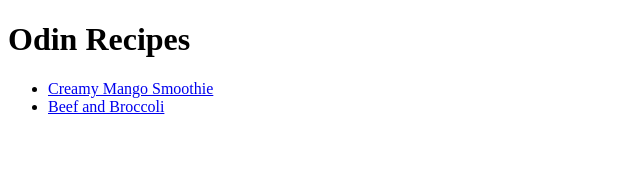
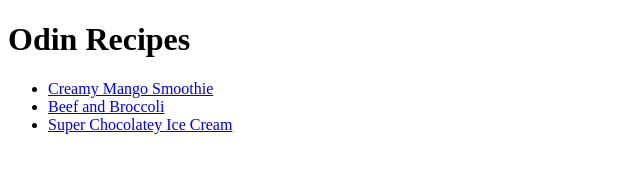
Before and after one commit to wandoukin/odin-recipes, a plain HTML site: page index.html in a window 1280 px wide. Shown: the whole page, without its empty margins (0-640 px from the left). Drawn offline with Linux system fonts and the light colour scheme.

Commit message:
Link newly created ice-cream.html with homepage

```diff
--- a/index.html
+++ b/index.html
@@ -10,6 +10,7 @@
         <ul>
             <li><a href="./recipes/smoothie.html">Creamy Mango Smoothie</a></li>
             <li><a href="./recipes/beef-and-broccoli.html">Beef and Broccoli</a></li>
+            <li><a href="./recipes/ice-cream.html">Super Chocolatey Ice Cream</a></li>
         </ul>
     </body>
 </html>
```
Also changed, not shown: recipes/ice-cream.html (added).
